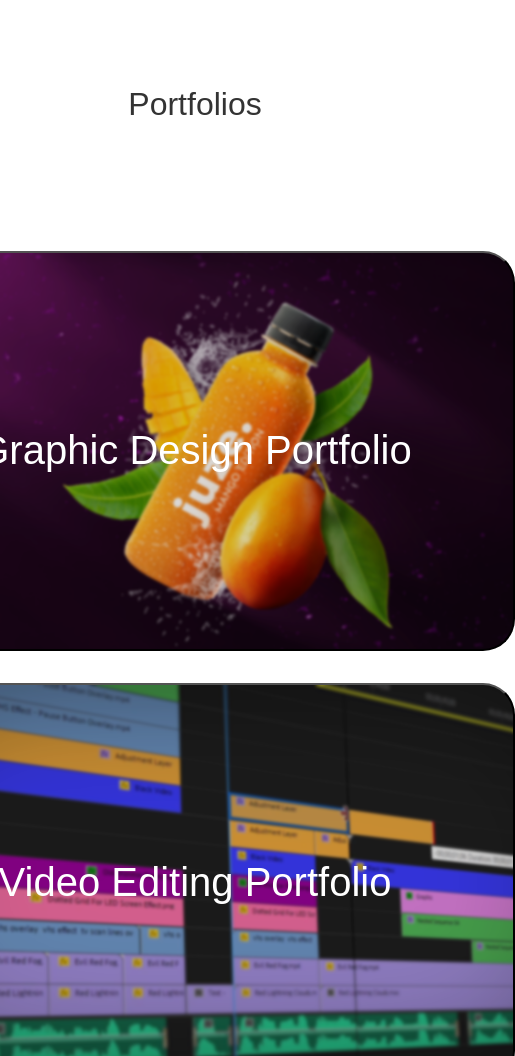
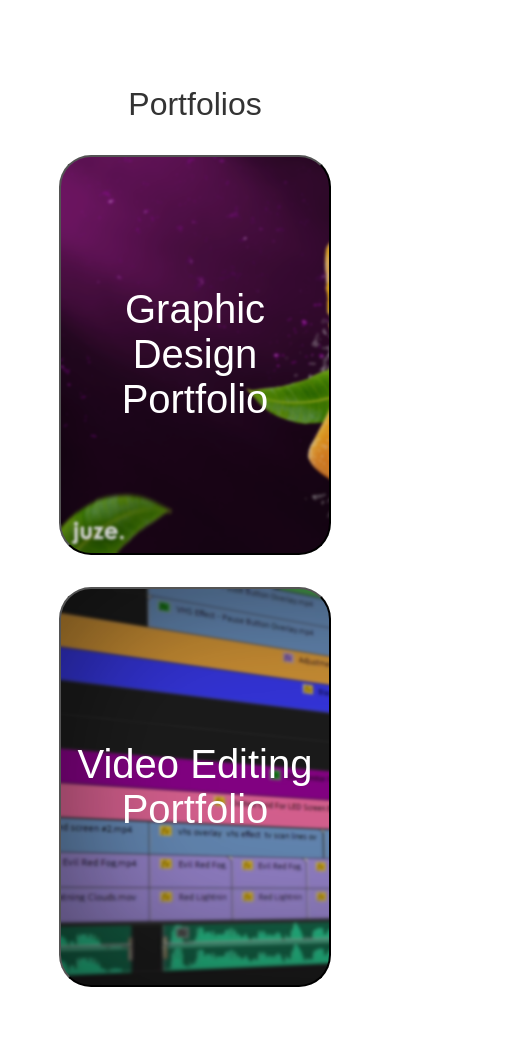
Before and after one commit to Ugur-Oezcan/Portfolio-Site, a plain HTML site: page index.html in a window 390 px wide. Shown: the part 800-1856 px from the top of the page, 515 px wide, since content can reach past the window. Drawn offline with Linux system fonts and the light colour scheme.

Commit message:
Site Fix 1

```diff
--- a/mediaqueries.css
+++ b/mediaqueries.css
@@ -95,12 +95,18 @@
     .portfolio {
         display: flex;
         flex-wrap: wrap;
+        margin: 0;
         flex: 1;
+
     }
 
     .video-btn, .graphic-btn {
+        margin: auto;
+        width: 100%;
         flex-wrap: wrap;
-        flex: 1;
+        justify-content: center;
+        align-content: center;
+
     }
 
 
--- a/style.css
+++ b/style.css
@@ -263,6 +263,7 @@ section {
 .portfolio {
     display: flex;
     flex-wrap: wrap;
+    margin: auto;
     padding: 2rem;
     gap: 2rem;
     justify-content: center;
```
